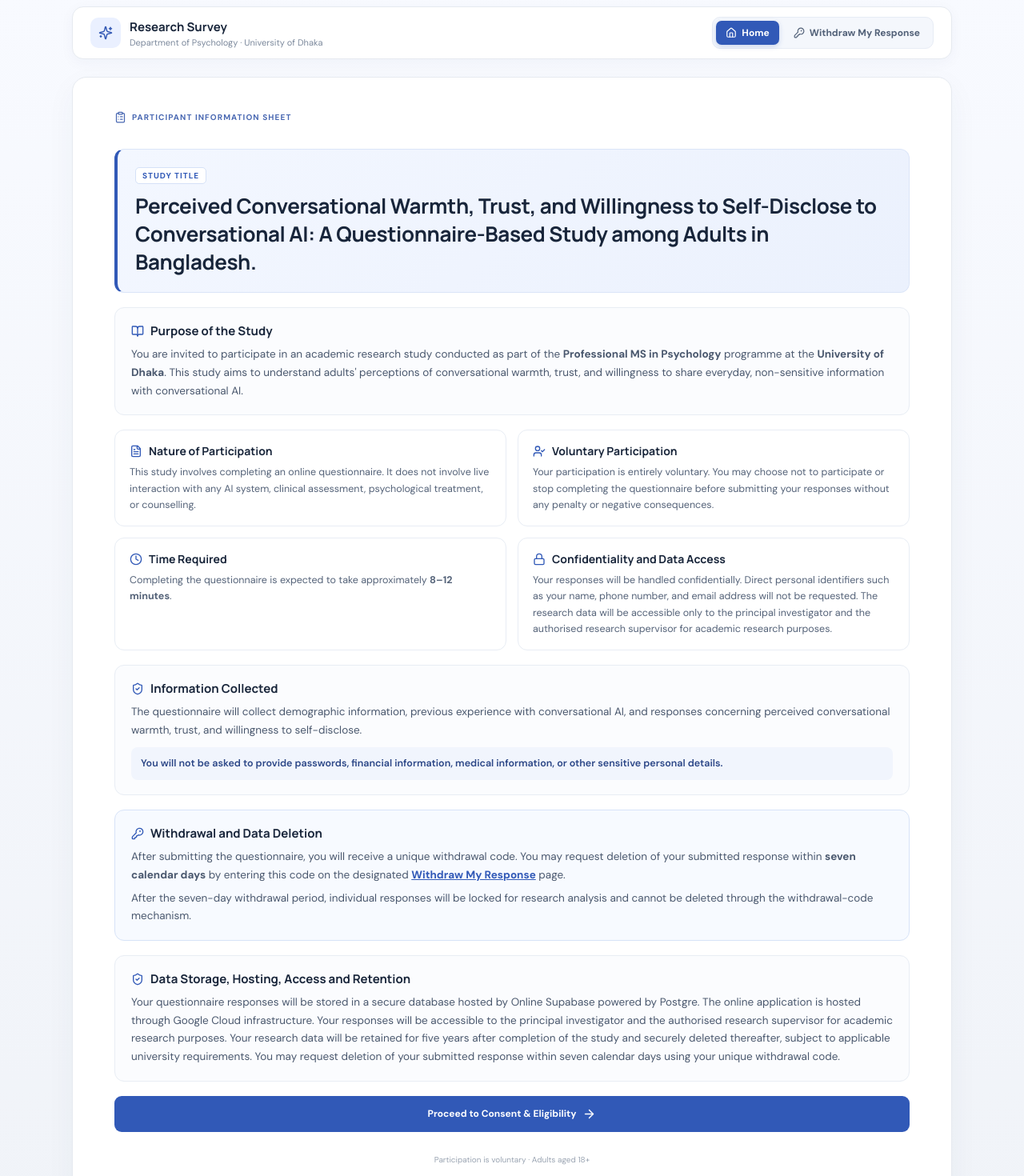
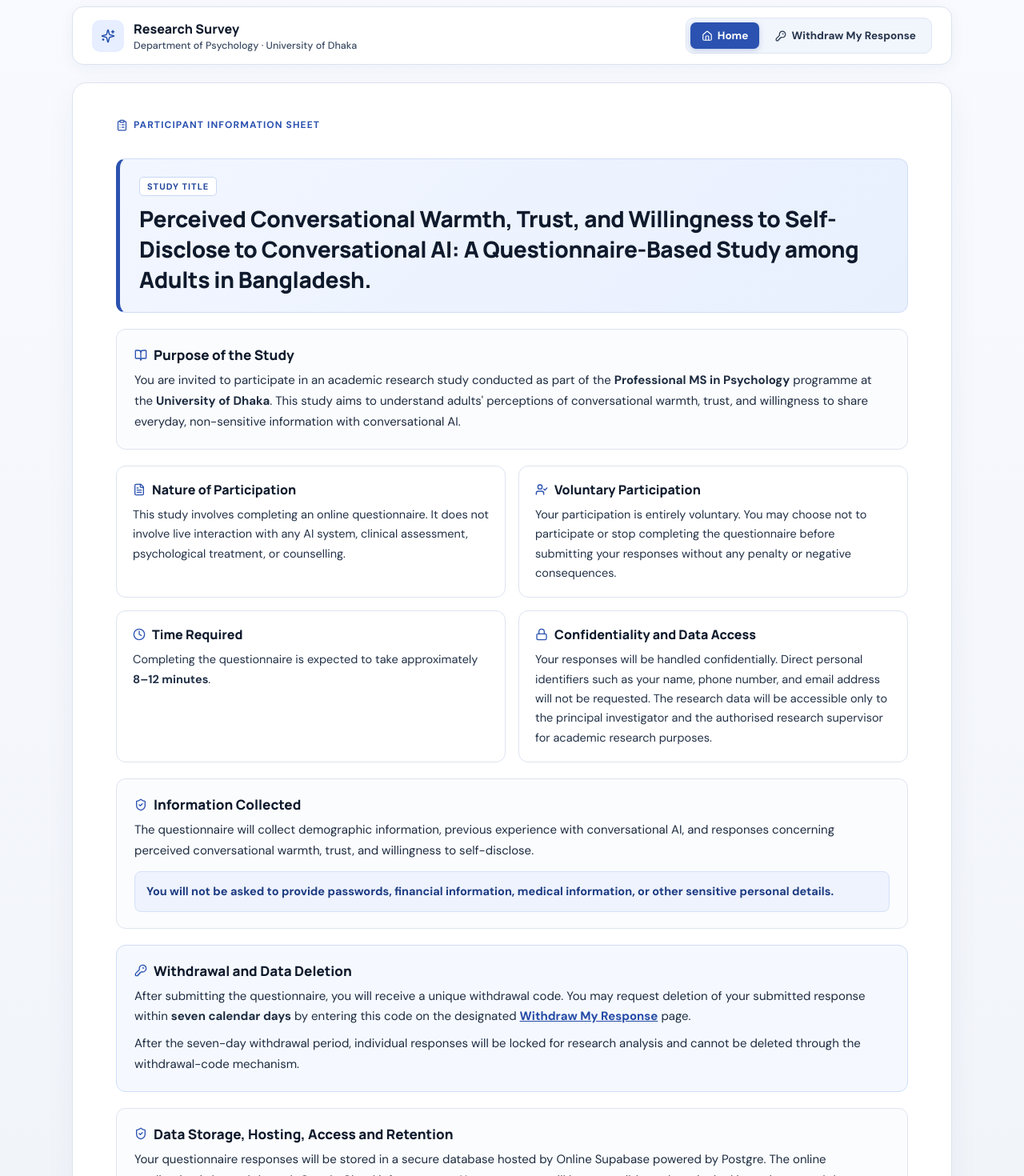
Before and after one commit to shafial-akbar/Disinhibition-Survey-App, a React (Vite) app: page / in a window 1280 px wide. Shown: the part 20-1490 px from the top of the page at 80% size. Built offline with nearby package versions, Linux system fonts and the light colour scheme; no server answers.

Commit message:
style: update visual design and typography
Refine UI aesthetics with updated font weights, font smoothing, and color adjustments for improved readability.

```diff
--- a/src/styles.css
+++ b/src/styles.css
@@ -2,9 +2,11 @@
 
 :root {
   font-family: 'DM Sans', "Noto Sans Bengali", Arial, sans-serif;
-  color: #1b2638;
+  color: #111c2d;
   background: #f4f6fa;
   font-synthesis: none;
+  -webkit-font-smoothing: antialiased;
+  -moz-osx-font-smoothing: grayscale;
 }
 
 * {
@@ -15,6 +17,7 @@ body {
   margin: 0;
   min-width: 320px;
   background: linear-gradient(180deg, #f8faff, #f0f3f8);
+  color: #111c2d;
 }
 
 button,
@@ -31,22 +34,23 @@ select {
 }
 
 .bn {
-  font-weight: 500;
-  color: #4a586e;
+  font-weight: 600;
+  color: #1a273b;
 }
 
 .bn-title {
-  font-size: 20px;
-  font-weight: 600;
-  color: #394a64;
+  font-size: 23px;
+  font-weight: 700;
+  color: #1e3150;
   display: inline-block;
 }
 
 .bn-likert {
   display: block;
-  margin-top: 2px;
-  font-size: 9px;
-  color: #5c6b80;
+  margin-top: 4px;
+  font-size: 13px;
+  font-weight: 600;
+  color: #1a273b;
 }
 
 .shell {
@@ -65,16 +69,16 @@ select {
   max-width: 1100px;
   margin: 0 auto 22px;
   background: #ffffff;
-  border: 1px solid #e6eaf0;
+  border: 1px solid #dce3ee;
   border-radius: 14px;
-  padding: 12px 22px;
-  box-shadow: 0 4px 18px rgba(38, 59, 91, 0.04);
+  padding: 13px 24px;
+  box-shadow: 0 4px 18px rgba(38, 59, 91, 0.05);
 }
 
 .brand-btn {
   display: flex;
   align-items: center;
-  gap: 11px;
+  gap: 12px;
   border: 0;
   background: transparent;
   padding: 0;
@@ -84,25 +88,26 @@ select {
 }
 
 .brand {
-  width: 38px;
-  height: 38px;
+  width: 40px;
+  height: 40px;
   border-radius: 10px;
-  background: #eaf0ff;
-  color: #365bb5;
+  background: #e6eeff;
+  color: #2850ac;
   display: grid;
   place-items: center;
   flex-shrink: 0;
 }
 
 .brand-text b {
-  font: 700 15px Manrope, sans-serif;
-  color: #18253a;
+  font: 800 16px Manrope, sans-serif;
+  color: #111c2d;
 }
 
 .brand-text small {
   display: block;
-  color: #7c899c;
-  font-size: 11px;
+  color: #3b4b63;
+  font-size: 12.5px;
+  font-weight: 500;
   margin-top: 2px;
 }
 
@@ -110,19 +115,19 @@ select {
   display: flex;
   align-items: center;
   gap: 6px;
-  background: #f4f7fc;
-  padding: 4px;
+  background: #f1f5fc;
+  padding: 5px;
   border-radius: 10px;
-  border: 1px solid #e7ecf5;
+  border: 1px solid #dfe6f2;
 }
 
 .nav-link {
   border: 0;
   background: transparent;
-  color: #526178;
+  color: #25344b;
   border-radius: 7px;
-  padding: 7px 12px;
-  font-size: 12px;
+  padding: 8px 14px;
+  font-size: 13.5px;
   font-weight: 700;
   display: inline-flex;
   align-items: center;
@@ -132,22 +137,23 @@ select {
 }
 
 .nav-link:hover {
-  color: #274a9d;
-  background: #eaf0ff;
+  color: #1d3f91;
+  background: #e4ecff;
 }
 
 .nav-link.active {
-  background: #3159b7;
+  background: #2b52b0;
   color: #ffffff;
-  box-shadow: 0 2px 6px rgba(49, 89, 183, 0.22);
+  box-shadow: 0 2px 6px rgba(43, 82, 176, 0.25);
 }
 
 .private {
   display: flex;
   gap: 5px;
   align-items: center;
-  color: #748197;
-  font-size: 11px;
+  color: #3b4b63;
+  font-size: 12px;
+  font-weight: 600;
   white-space: nowrap;
 }
 
@@ -155,18 +161,18 @@ select {
   max-width: 1100px;
   margin: auto;
   background: white;
-  border: 1px solid #e6eaf0;
+  border: 1px solid #dce3ee;
   border-radius: 18px;
-  padding: 42px 52px;
-  box-shadow: 0 12px 38px #263b5b0b;
+  padding: 44px 54px;
+  box-shadow: 0 12px 38px #263b5b0d;
   min-height: 430px;
 }
 
 .kicker {
-  font-size: 10px;
+  font-size: 12px;
   letter-spacing: 1.1px;
-  font-weight: 700;
-  color: #4968b2;
+  font-weight: 800;
+  color: #2b52b0;
   margin-bottom: 14px;
   display: flex;
   gap: 7px;
@@ -178,185 +184,189 @@ h2,
 h3,
 h4 {
   font-family: Manrope, sans-serif;
-  color: #18253a;
+  color: #0f1a2c;
   margin: 0;
 }
 
 h1 {
-  font-size: 26px;
+  font-size: 28px;
   line-height: 1.35;
   letter-spacing: -0.4px;
+  font-weight: 800;
 }
 
 h2 {
-  font-size: 26px;
+  font-size: 28px;
   letter-spacing: -0.6px;
-  margin-bottom: 13px;
+  margin-bottom: 14px;
+  font-weight: 800;
 }
 
 .lead {
-  font-size: 15px;
+  font-size: 16.5px;
   line-height: 1.7;
-  color: #6c798d;
+  color: #243347;
   max-width: 900px;
 }
 
 .muted {
-  font-size: 13px;
-  color: #778398;
-  line-height: 1.6;
-  margin: 0 0 22px;
+  font-size: 15.5px;
+  color: #253449;
+  font-weight: 500;
+  line-height: 1.65;
+  margin: 0 0 24px;
 }
 
 /* Participant Information Sheet (1st Screen) */
 .info-sheet {
   display: flex;
   flex-direction: column;
-  gap: 18px;
+  gap: 20px;
 }
 
 .study-banner {
-  background: linear-gradient(135deg, #f3f7ff 0%, #ebf1fd 100%);
-  border: 1px solid #dbe5f8;
-  border-left: 4px solid #3159b7;
+  background: linear-gradient(135deg, #f2f6ff 0%, #e8f0fe 100%);
+  border: 1px solid #cfddf7;
+  border-left: 5px solid #2b52b0;
   border-radius: 12px;
-  padding: 20px 22px;
+  padding: 22px 24px;
 }
 
 .study-badge {
   display: inline-block;
-  font-size: 10px;
+  font-size: 11px;
   font-weight: 800;
   letter-spacing: 1px;
-  color: #3159b7;
+  color: #23479e;
   background: #ffffff;
-  border: 1px solid #d5e1f7;
+  border: 1px solid #c9d8f5;
   border-radius: 5px;
-  padding: 3px 8px;
+  padding: 4px 9px;
   margin-bottom: 10px;
 }
 
 .info-section {
   background: #fbfcfe;
-  border: 1px solid #e8edf4;
+  border: 1px solid #dde4ef;
   border-radius: 12px;
-  padding: 18px 20px;
+  padding: 20px 22px;
 }
 
 .info-section-title {
   display: flex;
   align-items: center;
   gap: 8px;
-  color: #3159b7;
+  color: #2b52b0;
   margin-bottom: 8px;
 }
 
 .info-section-title h3 {
-  font-size: 15px;
-  font-weight: 700;
-  color: #18253a;
+  font-size: 17px;
+  font-weight: 800;
+  color: #0f1a2c;
 }
 
 .info-section p {
-  margin: 6px 0 0;
-  font-size: 13.5px;
-  line-height: 1.68;
-  color: #4a586e;
+  margin: 8px 0 0;
+  font-size: 15px;
+  line-height: 1.72;
+  color: #1e2c40;
 }
 
 .info-highlight {
-  margin-top: 10px !important;
-  padding: 10px 12px;
-  background: #f1f5fd;
+  margin-top: 12px !important;
+  padding: 12px 14px;
+  background: #eef3fd;
+  border: 1px solid #d5e1f8;
   border-radius: 8px;
-  color: #2c4787 !important;
-  font-weight: 600;
-  font-size: 12.5px !important;
+  color: #1d3b82 !important;
+  font-weight: 700;
+  font-size: 14.5px !important;
 }
 
 .withdrawal-highlight-box {
-  background: #f7faff;
-  border-color: #d7e3f8;
+  background: #f5f9ff;
+  border-color: #ceddf6;
 }
 
 .info-grid {
   display: grid;
   grid-template-columns: 1fr 1fr;
-  gap: 14px;
+  gap: 16px;
 }
 
 .info-card {
-  padding: 16px 18px;
-  border: 1px solid #e8edf4;
+  padding: 18px 20px;
+  border: 1px solid #dde4ef;
   border-radius: 12px;
   background: #ffffff;
   display: flex;
   flex-direction: column;
-  gap: 7px;
+  gap: 8px;
 }
 
 .info-card-header {
   display: flex;
   align-items: center;
   gap: 8px;
-  color: #3159b7;
+  color: #2b52b0;
 }
 
 .info-card-header h4 {
-  font-size: 14px;
-  font-weight: 700;
-  color: #18253a;
+  font-size: 16px;
+  font-weight: 800;
+  color: #0f1a2c;
 }
 
 .info-card p {
   margin: 0;
-  font-size: 12.5px;
-  line-height: 1.62;
-  color: #556379;
+  font-size: 14.5px;
+  line-height: 1.68;
+  color: #223147;
 }
 
 .contact-section {
   background: #fbfcfe;
-  border: 1px solid #e8edf4;
+  border: 1px solid #dde4ef;
   border-radius: 12px;
-  padding: 18px 20px;
+  padding: 20px 22px;
 }
 
 .contact-grid {
   display: grid;
   grid-template-columns: 1fr 1fr;
-  gap: 14px;
+  gap: 16px;
   margin-top: 12px;
 }
 
 .contact-card {
   background: #ffffff;
-  border: 1px solid #e4eaf3;
+  border: 1px solid #dce4f0;
   border-radius: 10px;
-  padding: 14px 16px;
+  padding: 16px 18px;
   display: flex;
   flex-direction: column;
-  gap: 3px;
+  gap: 4px;
 }
 
 .contact-card small {
-  font-size: 9.5px;
+  font-size: 11px;
   font-weight: 800;
   letter-spacing: 0.8px;
-  color: #4968b2;
+  color: #2b52b0;
   margin-bottom: 3px;
 }
 
 .contact-card b {
-  font: 700 14.5px Manrope, sans-serif;
-  color: #18253a;
+  font: 800 16px Manrope, sans-serif;
+  color: #0f1a2c;
   margin-bottom: 2px;
 }
 
 .contact-card span {
-  font-size: 12px;
-  color: #5b697f;
-  line-height: 1.45;
+  font-size: 13.5px;
+  color: #25354c;
+  line-height: 1.5;
 }
 
 .contact-email {
@@ -364,9 +374,9 @@ h2 {
   display: inline-flex;
   align-items: center;
   gap: 6px;
-  font-size: 12px;
-  font-weight: 600;
-  color: #3159b7;
+  font-size: 13.5px;
+  font-weight: 700;
+  color: #2b52b0;
   text-decoration: none;
 }
 
@@ -378,42 +388,44 @@ aside {
   display: flex;
   gap: 10px;
   align-items: flex-start;
-  background: #f3f6fc;
-  border: 1px solid #e7edf8;
+  background: #f0f5fc;
+  border: 1px solid #d8e3f5;
   border-radius: 10px;
-  padding: 13px 14px;
-  color: #5c6d89;
-  font-size: 11px;
-  line-height: 1.55;
-  margin: 20px 0;
+  padding: 14px 16px;
+  color: #24354f;
+  font-size: 13.5px;
+  font-weight: 500;
+  line-height: 1.6;
+  margin: 22px 0;
 }
 
 aside svg {
   flex-shrink: 0;
-  color: #5874b4;
+  color: #2b52b0;
+  margin-top: 2px;
 }
 
 .primary,
 .secondary {
   border: 0;
   border-radius: 9px;
-  padding: 12px 17px;
+  padding: 13px 20px;
   display: inline-flex;
   align-items: center;
   justify-content: center;
   gap: 8px;
-  font-size: 12px;
+  font-size: 14px;
   font-weight: 700;
   cursor: pointer;
 }
 
 .primary {
-  background: #3159b7;
+  background: #2b52b0;
   color: #fff;
 }
 
 .primary:hover {
-  background: #274a9d;
+  background: #204294;
 }
 
 .primary:disabled {
@@ -421,19 +433,25 @@ aside svg {
 }
 
 .secondary {
-  background: #f1f4f8;
-  color: #58657a;
-  border: 1px solid #e4e9f0;
+  background: #eef2f8;
+  color: #223147;
+  border: 1px solid #d8e0ec;
+}
+
+.secondary:hover {
+  background: #e3eaf4;
 }
 
 .wide {
   width: 100%;
-  padding: 14px;
+  padding: 15px;
+  font-size: 15px;
 }
 
 .tiny {
-  font-size: 10px;
-  color: #9aa4b2;
+  font-size: 12px;
+  font-weight: 500;
+  color: #46566e;
 }
 
 .center {
@@ -444,7 +462,7 @@ aside svg {
   background: none;
   border: 0;
   padding: 0;
-  color: #3159b7;
+  color: #244aa5;
   font-weight: 700;
   text-decoration: underline;
   cursor: pointer;
@@ -455,19 +473,21 @@ aside svg {
   margin: -5px 0 30px;
   display: grid;
   grid-template-columns: 1fr auto;
-  gap: 7px;
-  color: #8390a2;
-  font-size: 10px;
+  gap: 8px;
+  color: #2d3d54;
+  font-size: 12.5px;
+  font-weight: 600;
 }
 
 .progress b {
-  color: #4968b2;
+  color: #244aa5;
+  font-weight: 800;
 }
 
 .progress div {
   grid-column: 1 / -1;
-  height: 5px;
-  background: #edf0f5;
+  height: 6px;
+  background: #e5eaf2;
   border-radius: 8px;
   overflow: hidden;
 }
@@ -475,94 +495,96 @@ aside svg {
 .progress i {
   display: block;
   height: 100%;
-  background: #4a6dc2;
+  background: #2b52b0;
 }
 
 .consent {
-  padding: 20px 22px;
-  border: 1px solid #e8edf3;
-  border-radius: 10px;
+  padding: 22px 24px;
+  border: 1px solid #dde4ef;
+  border-radius: 12px;
   background: #fbfcfe;
   margin: 18px 0;
 }
 
 .consent p {
-  font-size: 13px;
-  line-height: 1.65;
-  color: #4c5a70;
+  font-size: 14.5px;
+  line-height: 1.7;
+  color: #1e2d42;
   margin: 10px 0;
 }
 
 .consent b {
   display: block;
-  font: 700 15px Manrope, sans-serif;
-  color: #18253a;
+  font: 800 17px Manrope, sans-serif;
+  color: #0f1a2c;
   margin-bottom: 10px;
 }
 
 .consent strong {
-  color: #18253a;
+  color: #0f1a2c;
   font-weight: 700;
 }
 
 .consent ul {
-  margin: 10px 0 4px;
-  padding-left: 20px;
-  color: #4c5a70;
-  font-size: 13px;
-  line-height: 1.75;
+  margin: 10px 0 6px;
+  padding-left: 22px;
+  color: #1e2d42;
+  font-size: 14.5px;
+  line-height: 1.8;
 }
 
 .consent li {
-  margin: 4px 0;
+  margin: 5px 0;
 }
 
 .consent-policy {
-  margin-top: 14px;
-  padding-top: 12px;
-  border-top: 1px solid #e6ebf3;
+  margin-top: 16px;
+  padding-top: 14px;
+  border-top: 1px solid #dce3ee;
 }
 
 .field {
-  margin: 20px 0;
+  margin: 22px 0;
 }
 
 .field > label {
   display: block;
-  font-size: 12px;
+  font-size: 14.5px;
   font-weight: 700;
-  color: #39475d;
-  margin-bottom: 9px;
+  color: #142136;
+  margin-bottom: 10px;
 }
 
 .field label b,
 .consentcheck b,
 .qtext b {
-  color: #c34c54;
+  color: #c93b44;
 }
 
 .field-hint {
   display: block;
-  margin-top: 6px;
-  font-size: 11px;
-  color: #7c889b;
+  margin-top: 7px;
+  font-size: 13px;
+  color: #3e4e66;
 }
 
 select,
 .code-input {
-  height: 43px;
+  height: 46px;
   width: 100%;
-  border: 1px solid #dfe5ed;
-  border-radius: 8px;
-  padding: 0 11px;
+  border: 1px solid #ccd5e3;
+  border-radius: 9px;
+  padding: 0 13px;
   background: white;
-  color: #344258;
+  color: #142136;
+  font-size: 14.5px;
+  font-weight: 500;
   outline: none;
 }
 
 .code-input {
   font-family: monospace;
-  font-size: 15px;
+  font-size: 16px;
   font-weight: 700;
   letter-spacing: 1.2px;
   text-transform: uppercase;
@@ -570,14 +592,14 @@ select,
 
 select:focus,
 .code-input:focus {
-  border-color: #8299d0;
-  box-shadow: 0 0 0 3px #edf1fb;
+  border-color: #4f73c8;
+  box-shadow: 0 0 0 3px #e6edfc;
 }
 
 .choices,
 .multi {
   display: flex;
-  gap: 8px;
+  gap: 10px;
   flex-wrap: wrap;
 }
 
@@ -585,40 +607,45 @@ select:focus,
 .multi label {
   display: flex;
   align-items: center;
-  gap: 8px;
-  border: 1px solid #e1e6ee;
-  border-radius: 8px;
-  padding: 10px 13px;
-  color: #56647a;
-  font-size: 12px;
+  gap: 9px;
+  border: 1px solid #d0d8e6;
+  border-radius: 9px;
+  padding: 11px 15px;
+  color: #1c2b40;
+  font-size: 14px;
+  font-weight: 600;
   cursor: pointer;
 }
 
 .choices label.active,
 .multi label.active {
-  border-color: #8198d0;
-  background: #f2f5fd;
-  color: #3156aa;
+  border-color: #4c70c6;
+  background: #edf2fe;
+  color: #1a3c8b;
 }
 
 .choices input,
 .multi input,
 .consentcheck input {
-  accent-color: #3159b7;
+  accent-color: #2b52b0;
+  width: 16px;
+  height: 16px;
 }
 
 .multi label {
-  padding: 9px 11px;
+  padding: 10px 14px;
 }
 
 .consentcheck {
   display: flex;
-  gap: 9px;
+  gap: 10px;
   align-items: flex-start;
-  font-size: 12px;
-  line-height: 1.5;
-  color: #4c5a70;
-  margin: 20px 0;
+  font-size: 14.5px;
+  font-weight: 600;
+  line-height: 1.55;
+  color: #18263a;
+  margin: 22px 0;
+  cursor: pointer;
 }
 
 .consentcheck input {
@@ -630,55 +657,63 @@ select:focus,
   display: flex;
   justify-content: space-between;
   gap: 12px;
-  margin-top: 28px;
-  padding-top: 20px;
-  border-top: 1px solid #edf0f4;
+  margin-top: 30px;
+  padding-top: 22px;
+  border-top: 1px solid #e2e8f0;
 }
 
+/* Measurement Scale & Likert Items (Vivid & Larger) */
 .scalehint {
   display: flex;
   justify-content: space-between;
-  color: #8994a4;
-  font-size: 10px;
-  margin: 18px 0 9px;
+  color: #1e2d42;
+  font-size: 13.5px;
+  font-weight: 700;
+  margin: 20px 0 12px;
+  padding: 10px 14px;
+  background: #f4f7fc;
+  border: 1px solid #e1e8f3;
+  border-radius: 8px;
 }
 
 .question {
-  padding: 17px 0;
-  border-bottom: 1px solid #edf0f4;
+  padding: 22px 0;
+  border-bottom: 1px solid #e2e8f0;
 }
 
 .qtext {
   display: flex;
   align-items: flex-start;
-  gap: 9px;
-  font-size: 13px;
-  font-weight: 600;
-  line-height: 1.6;
-  color: #39465b;
+  gap: 12px;
+  font-size: 16px;
+  font-weight: 700;
+  line-height: 1.65;
+  color: #0f1a2c;
 }
 
 .qtext > span {
-  width: 23px;
-  height: 23px;
+  width: 28px;
+  height: 28px;
   flex-shrink: 0;
   display: grid;
   place-items: center;
-  background: #eff3fa;
-  color: #536eae;
-  border-radius: 6px;
-  font-size: 10px;
+  background: #e6eeff;
+  color: #23479e;
+  border-radius: 7px;
+  font-size: 13px;
+  font-weight: 800;
+  margin-top: 2px;
 }
 
 .qtext b {
-  margin-left: 2px;
+  margin-left: 3px;
 }
 
 .likert {
   display: grid;
   grid-template-columns: repeat(5, minmax(0, 1fr));
-  gap: 6px;
-  margin: 12px 0 0 32px;
+  gap: 10px;
+  margin: 14px 0 0 40px;
 }
 
 .likert label {
@@ -686,12 +721,20 @@ select:focus,
   display: flex;
   flex-direction: column;
   align-items: center;
-  gap: 5px;
-  border: 1px solid #e4e8ef;
-  border-radius: 8px;
-  padding: 8px 2px;
-  min-height: 68px;
+  justify-content: center;
+  gap: 6px;
+  border: 1.5px solid #cfd8e6;
+  border-radius: 10px;
+  padding: 12px 6px;
+  min-height: 82px;
+  background: #ffffff;
   cursor: pointer;
+  transition: all 0.15s ease;
+}
+
+.likert label:hover {
+  border-color: #7c97d6;
+  background: #f8faff;
 }
 
 .likert input {
@@ -700,35 +743,38 @@ select:focus,
 }
 
 .likert label.chosen {
-  border-color: #7891cd;
-  background: #f1f4fc;
+  border-color: #2b52b0;
+  background: #eaf0ff;
+  box-shadow: 0 2px 8px rgba(43, 82, 176, 0.14);
 }
 
 .likert strong {
-  font-size: 14px;
-  color: #3f5fa9;
+  font-size: 17px;
+  font-weight: 800;
+  color: #1f449c;
 }
 
 .likert small {
-  font-size: 8px;
-  line-height: 1.25;
+  font-size: 12.5px;
+  font-weight: 600;
+  line-height: 1.35;
   text-align: center;
-  color: #7e8999;
+  color: #1e2d42;
 }
 
 .review {
-  border: 1px solid #e8edf3;
+  border: 1px solid #dce4f0;
   border-radius: 10px;
-  padding: 4px 14px;
+  padding: 6px 16px;
 }
 
 .row {
   display: flex;
   justify-content: space-between;
   gap: 12px;
-  padding: 12px 0;
-  border-bottom: 1px solid #edf0f4;
-  font-size: 11px;
+  padding: 13px 0;
+  border-bottom: 1px solid #e6ebf2;
+  font-size: 13.5px;
 }
 
 .row:last-child {
@@ -736,36 +782,39 @@ select:focus,
 }
 
 .row span {
-  color: #8390a1;
+  color: #3b4b63;
+  font-weight: 600;
 }
 
 .row b {
   text-align: right;
   max-width: 60%;
-  color: #3d4a5e;
+  color: #111c2d;
+  font-weight: 700;
 }
 
 .error,
 .warning {
-  padding: 11px 13px;
-  border-radius: 8px;
-  font-size: 11px;
-  line-height: 1.5;
-  margin-top: 16px;
+  padding: 13px 15px;
+  border-radius: 9px;
+  font-size: 13.5px;
+  font-weight: 600;
+  line-height: 1.55;
+  margin-top: 18px;
 }
 
 .error {
   background: #fff2f0;
-  border: 1px solid #f2d5d0;
-  color: #a33e34;
+  border: 1px solid #f0c7c0;
+  color: #9e2f25;
 }
 
 .warning {
   max-width: 1100px;
   margin: 14px auto;
   background: #fff8e8;
-  border: 1px solid #f1e3bc;
-  color: #896b28;
+  border: 1px solid #ebd59d;
+  color: #735412;
 }
 
 .withdrawal-receipt {
@@ -774,11 +823,11 @@ select:focus,
 }
 
 .success-icon {
-  width: 62px;
-  height: 62px;
+  width: 64px;
+  height: 64px;
   border-radius: 50%;
-  background: #eaf7ef;
-  color: #27814c;
+  background: #e6f6ec;
+  color: #1f7a42;
   display: grid;
   place-items: center;
   margin: 0 auto 16px;
@@ -789,33 +838,33 @@ select:focus,
 }
 
 .code-display-card {
-  margin: 20px auto;
-  padding: 22px 20px;
-  border: 2px dashed #b9cae8;
+  margin: 22px auto;
+  padding: 24px 22px;
+  border: 2px dashed #9cb4e0;
   border-radius: 14px;
-  background: #f7f9fe;
-  max-width: 520px;
+  background: #f5f8ff;
+  max-width: 540px;
 }
 
 .code-label {
   display: block;
-  font-size: 12px;
-  font-weight: 600;
-  color: #54657e;
+  font-size: 14px;
+  font-weight: 700;
+  color: #25354c;
   margin-bottom: 8px;
 }
 
 .code-value {
   display: block;
   font-family: monospace;
-  font-size: 24px;
+  font-size: 25px;
   font-weight: 800;
   letter-spacing: 2px;
-  color: #1d356b;
+  color: #142a5c;
   background: #fff;
-  border: 1px solid #dce4f2;
+  border: 1px solid #ced9ec;
   border-radius: 9px;
-  padding: 12px 16px;
+  padding: 13px 16px;
   margin-bottom: 16px;
   user-select: all;
 }
@@ -830,16 +879,16 @@ select:focus,
 .receipt-message {
   text-align: left;
   background: #fbfcfe;
-  border: 1px solid #e8edf3;
+  border: 1px solid #dce4f0;
   border-radius: 10px;
-  padding: 16px 18px;
+  padding: 18px 20px;
   margin: 18px 0;
 }
 
 .receipt-message p {
-  font-size: 13px;
-  line-height: 1.65;
-  color: #455368;
+  font-size: 14.5px;
+  line-height: 1.7;
+  color: #1e2d42;
   margin: 8px 0;
 }
 
@@ -869,14 +918,15 @@ select:focus,
   padding: 16px;
   border-radius: 10px;
   margin-top: 18px;
-  font-size: 13px;
-  line-height: 1.6;
+  font-size: 14px;
+  line-height: 1.65;
 }
 
 .status-box strong {
   display: block;
   margin-bottom: 4px;
   font-family: Manrope, sans-serif;
+  font-size: 15px;
 }
 
 .status-box p {
@@ -884,29 +934,29 @@ select:focus,
 }
 
 .status-box small {
-  font-size: 11px;
-  opacity: 0.85;
+  font-size: 12.5px;
 }
 
 .status-success {
   background: #edf9f1;
-  border: 1px solid #c6e9d2;
-  color: #1e663b;
+  border: 1px solid #b8e3c6;
+  color: #165930;
 }
 
 .status-expired {
   background: #fff8eb;
-  border: 1px solid #f1deb4;
-  color: #7c5b17;
+  border: 1px solid #ebd29d;
+  color: #6b4c0e;
 }
 
 footer {
   max-width: 1100px;
-  margin: 16px auto;
+  margin: 18px auto;
   display: flex;
   justify-content: space-between;
-  color: #9aa4b1;
-  font-size: 10px;
+  color: #46566e;
+  font-size: 12px;
+  font-weight: 500;
 }
 
 @media (max-width: 680px) {
@@ -939,13 +989,13 @@ footer {
     height: 18px;
   }
   h1 {
-    font-size: 20px;
+    font-size: 22px;
   }
   h2 {
-    font-size: 22px;
+    font-size: 23px;
   }
   .bn-title {
-    font-size: 17px;
+    font-size: 19px;
   }
   .info-grid,
   .contact-grid {
@@ -953,29 +1003,32 @@ footer {
   }
   .likert {
     margin-left: 0;
-    gap: 4px;
+    gap: 6px;
   }
   .likert label {
-    padding: 7px 1px;
+    padding: 9px 3px;
+    min-height: 74px;
   }
   .likert small {
-    font-size: 7px;
+    font-size: 10.5px;
   }
   .bn-likert {
-    font-size: 8px;
+    font-size: 11px;
   }
   .qtext {
-    font-size: 12px;
+    font-size: 14.5px;
   }
   .scalehint {
-    font-size: 9px;
+    font-size: 11.5px;
+    flex-direction: column;
+    gap: 4px;
   }
   .multi {
     display: grid;
     grid-template-columns: 1fr;
   }
   .code-value {
-    font-size: 18px;
+    font-size: 19px;
     letter-spacing: 1px;
   }
   .withdraw-actions {
```
Also changed, not shown: public/assets/aistudio/image_e53cb149.png (added).
